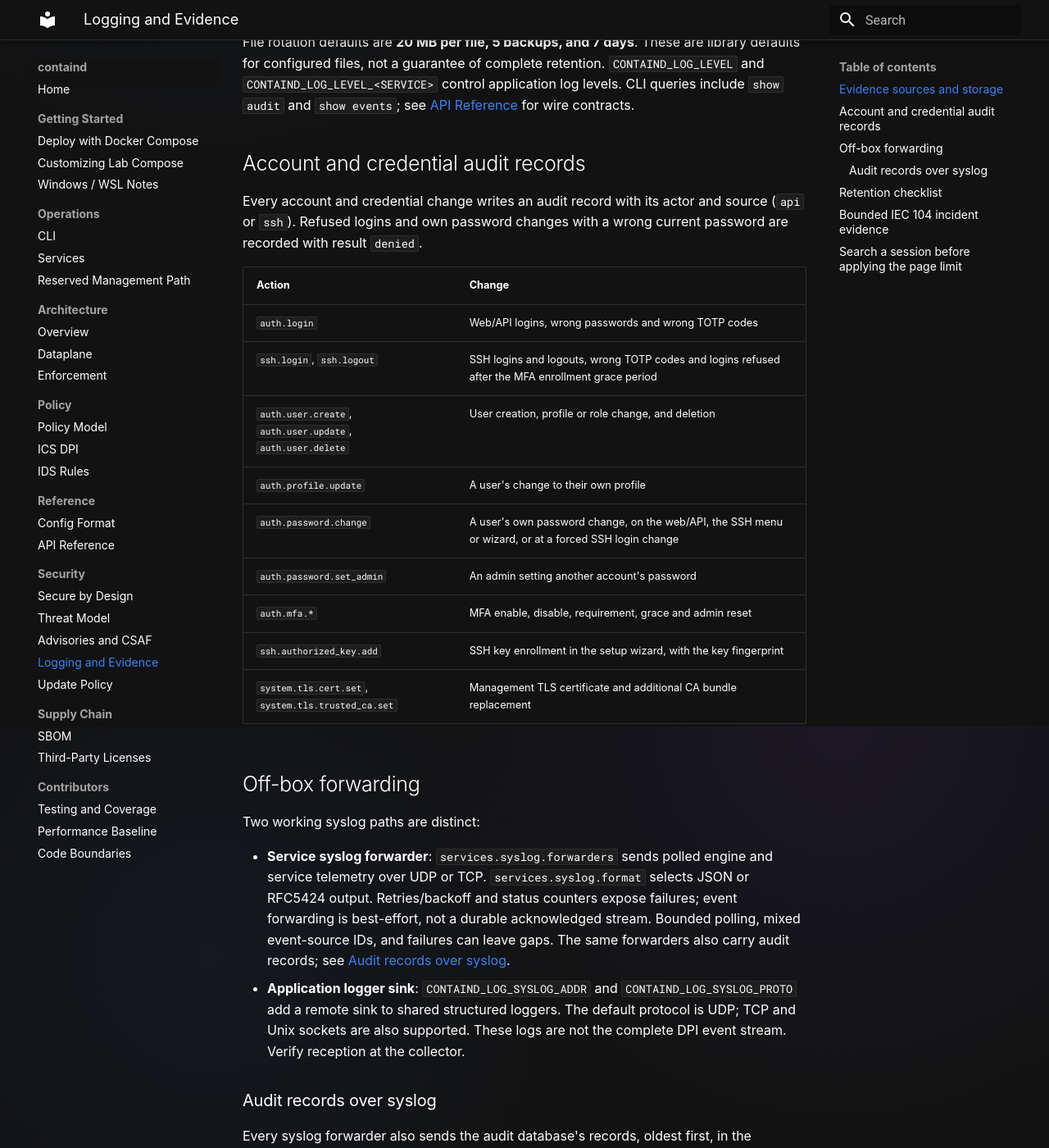
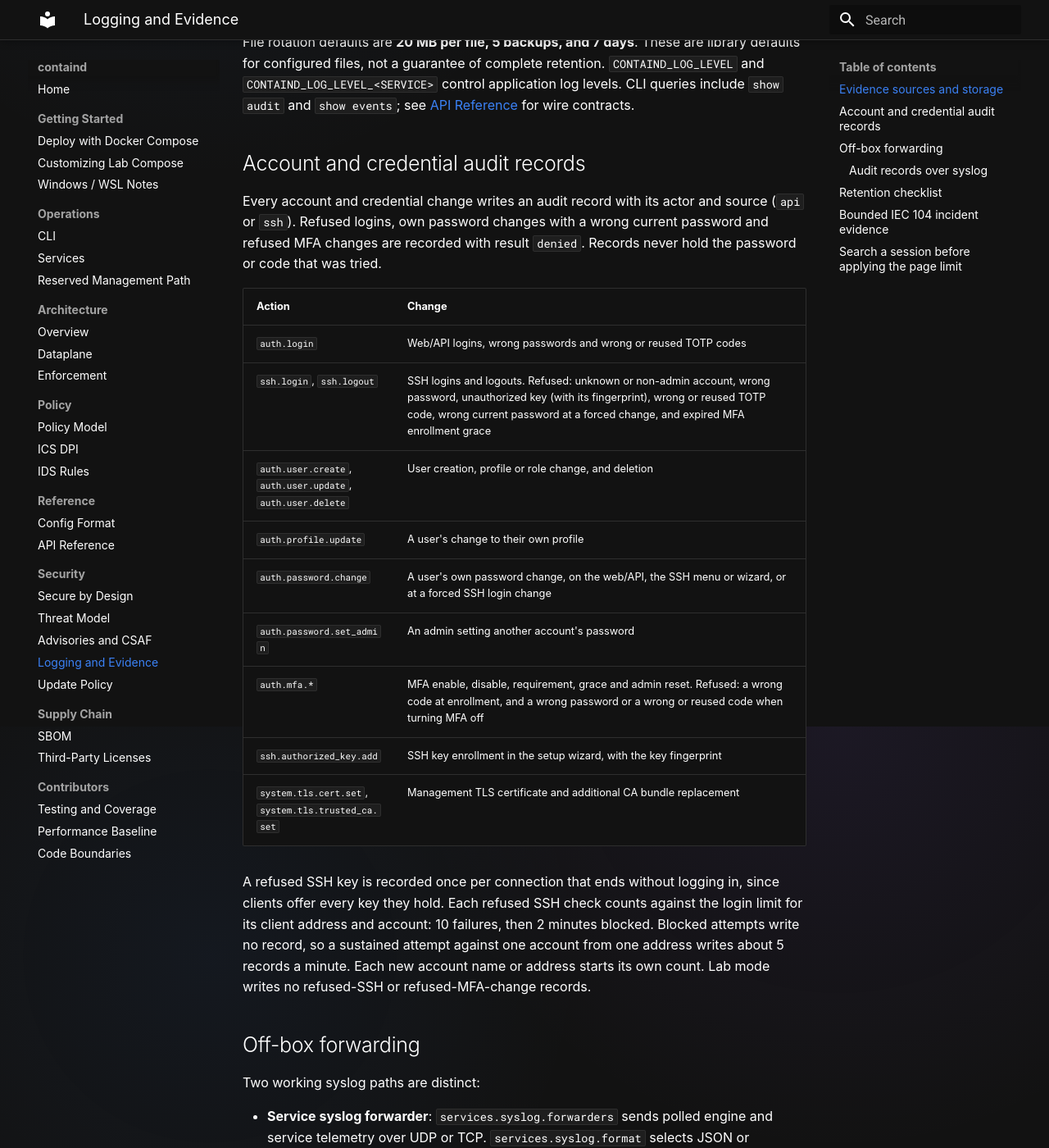
Before and after one commit to tonylturner/containd, an MkDocs documentation site: the page built from docs/mkdocs/logging-evidence.md, in a window 1280 px wide and 1400 px high, scrolled down 514 px. Shown: the whole window at 82% size. Built offline with MkDocs 1.6.1 and Material for MkDocs 9.7.7, drawn with Linux system fonts in a browser that asks for light colours.

Commit message:
Document TOTP reuse refusal, refused-login audit records and SSH current-password checks

```diff
--- a/docs/mkdocs/logging-evidence.md
+++ b/docs/mkdocs/logging-evidence.md
@@ -23,20 +23,29 @@ levels. CLI queries include `show audit` and `show events`; see
 ## Account and credential audit records
 
 Every account and credential change writes an audit record with its actor and
-source (`api` or `ssh`). Refused logins and own password changes with a wrong
-current password are recorded with result `denied`.
+source (`api` or `ssh`). Refused logins, own password changes with a wrong
+current password and refused MFA changes are recorded with result `denied`.
+Records never hold the password or code that was tried.
 
 | Action | Change |
 | ------ | ------ |
-| `auth.login` | Web/API logins, wrong passwords and wrong TOTP codes |
-| `ssh.login`, `ssh.logout` | SSH logins and logouts, wrong TOTP codes and logins refused after the MFA enrollment grace period |
+| `auth.login` | Web/API logins, wrong passwords and wrong or reused TOTP codes |
+| `ssh.login`, `ssh.logout` | SSH logins and logouts. Refused: unknown or non-admin account, wrong password, unauthorized key (with its fingerprint), wrong or reused TOTP code, wrong current password at a forced change, and expired MFA enrollment grace |
 | `auth.user.create`, `auth.user.update`, `auth.user.delete` | User creation, profile or role change, and deletion |
 | `auth.profile.update` | A user's change to their own profile |
 | `auth.password.change` | A user's own password change, on the web/API, the SSH menu or wizard, or at a forced SSH login change |
 | `auth.password.set_admin` | An admin setting another account's password |
-| `auth.mfa.*` | MFA enable, disable, requirement, grace and admin reset |
+| `auth.mfa.*` | MFA enable, disable, requirement, grace and admin reset. Refused: a wrong code at enrollment, and a wrong password or a wrong or reused code when turning MFA off |
 | `ssh.authorized_key.add` | SSH key enrollment in the setup wizard, with the key fingerprint |
 | `system.tls.cert.set`, `system.tls.trusted_ca.set` | Management TLS certificate and additional CA bundle replacement |
+
+A refused SSH key is recorded once per connection that ends without logging
+in, since clients offer every key they hold. Each refused SSH check counts
+against the login limit for its client address and account: 10 failures, then
+2 minutes blocked. Blocked attempts write no record, so a sustained attempt
+against one account from one address writes about 5 records a minute. Each new
+account name or address starts its own count. Lab mode writes no refused-SSH or
+refused-MFA-change records.
 
 ## Off-box forwarding
 
```
Also changed, not shown: SECURITY.md (+7 -2 lines), docs/mkdocs/secure-by-design.md (+12 -1 lines).
